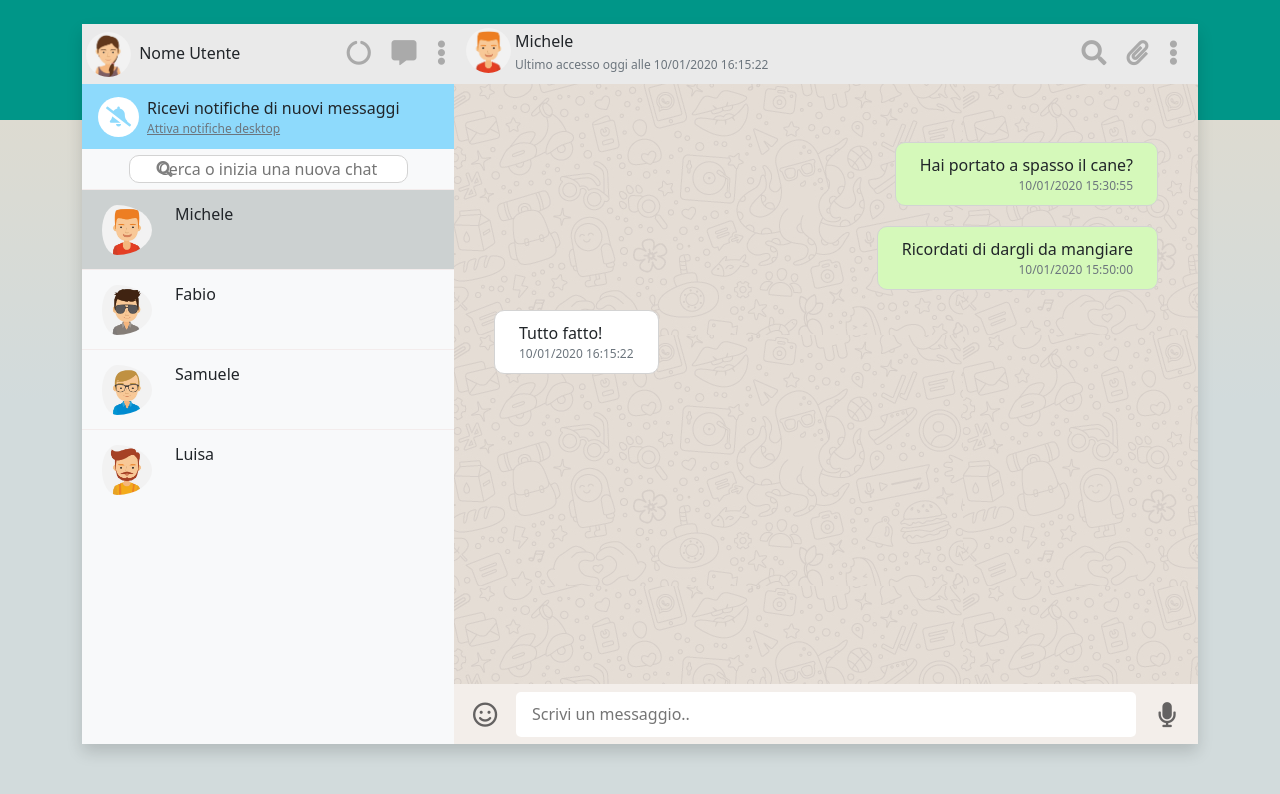
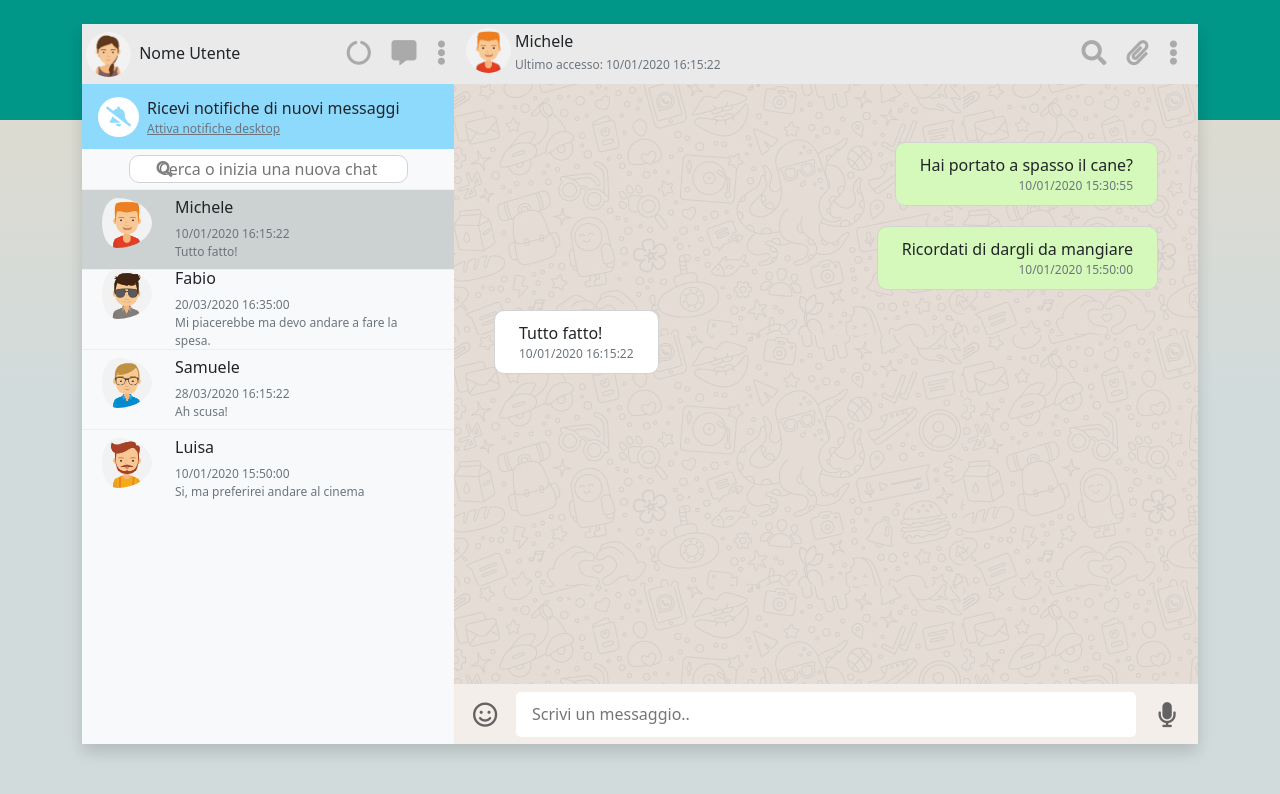
Before and after one commit to Roccofranchini/vue-boolzapp, a plain HTML site: page index.html in a window 1280 px wide. Drawn offline with nearby package versions, Linux system fonts and the light colour scheme.

Commit message:
ultimomessaggioevisualizzazione

```diff
--- a/css/style.css
+++ b/css/style.css
@@ -7,6 +7,10 @@
 .sm-txt {
 	font-size: 12px;
 	font-weight: 520;
+}
+
+.xs-txt {
+	font-size: 12px;
 }
 
 .bg-sent {
--- a/index.html
+++ b/index.html
@@ -93,7 +93,13 @@
 											/>
 										</div>
 										<div class="col-9">
-											<h6>{{contact.name}}</h6>
+											<h6 class="p-0">{{contact.name}}</h6>
+											<p class="xs-txt p-0 m-0 text-secondary">
+												{{getLastSeenConv(index)}}
+											</p>
+											<p class="xs-txt p-0 m-0 text-secondary">
+												{{getLastText(index)}}
+											</p>
 										</div>
 									</div>
 								</div>
@@ -119,7 +125,7 @@
 												<div class="chat-info py-2">
 													<h6 class="mb-0">{{contact.name}}</h6>
 													<span class="sm-txt text-secondary"
-														>Ultimo accesso oggi alle {{getLastSeen()}}</span
+														>Ultimo accesso: {{getLastSeen()}}</span
 													>
 												</div>
 											</div>
--- a/js/script.js
+++ b/js/script.js
@@ -48,6 +48,16 @@ const root = new Vue({
 			const lastMessage = messages[messages.length - 1];
 			return lastMessage.date;
 		},
+		getLastText(index) {
+			const messages = this.contacts[index].messages;
+			const lastMessage = messages[messages.length - 1];
+			return lastMessage.message;
+		},
+		getLastSeenConv(index) {
+			const messages = this.contacts[index].messages;
+			const lastMessage = messages[messages.length - 1];
+			return lastMessage.date;
+		},
 		displayContact(contact) {
 			console.log(contact);
 			if (!this.searchTerm.trim()) return true;
```
